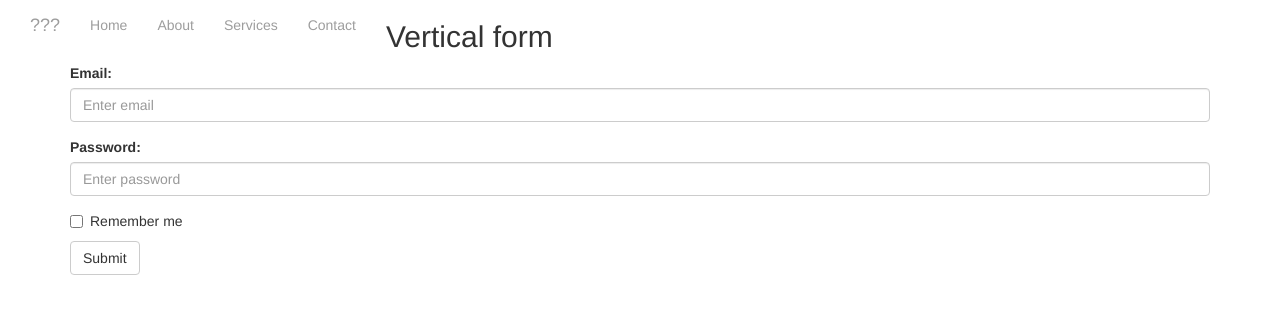
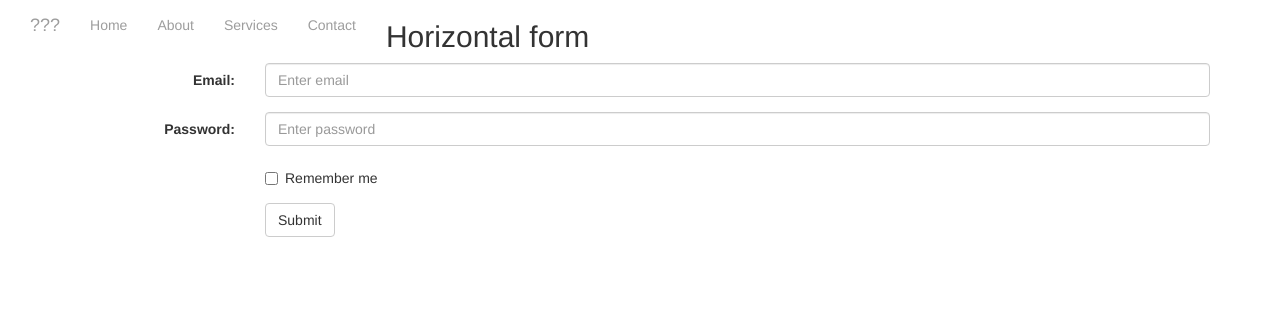
Before and after one commit to JaydenBuiLOL/Job-thingy, a plain HTML site: page index.html in a window 1280 px wide. Drawn offline with nearby package versions, Linux system fonts and the light colour scheme.

Commit message:
Update index.html

```diff
--- a/index.html
+++ b/index.html
@@ -31,21 +31,34 @@
     </nav>
 
     <div class="container">
-      <h2>Vertical form</h2>
-      <form action="/action_page.php">
+      <h2>Horizontal form</h2>
+      <form class="form-horizontal" action="/action_page.php">
         <div class="form-group">
-          <label for="email">Email:</label>
-          <input type="email" class="form-control" id="email" placeholder="Enter email" name="email">
+          <label class="control-label col-sm-2" for="email">Email:</label>
+          <div class="col-sm-10">
+            <input type="email" class="form-control" id="email" placeholder="Enter email" name="email">
+          </div>
         </div>
         <div class="form-group">
-           <label for="pwd">Password:</label>
-           <input type="password" class="form-control" id="pwd" placeholder="Enter password" name="pwd">
+          <label class="control-label col-sm-2" for="pwd">Password:</label>
+          <div class="col-sm-10">
+            <input type="password" class="form-control" id="pwd" placeholder="Enter password" name="pwd">
+          </div>
         </div>
-        <div class="checkbox">
-          <label><input type="checkbox" name="remember"> Remember me</label>
+        <div class="form-group">
+          <div class="col-sm-offset-2 col-sm-10">
+            <div class="checkbox">
+              <label><input type="checkbox" name="remember"> Remember me</label>
+            </div>
+          </div>
         </div>
-        <button type="submit" class="btn btn-default">Submit</button>
+        <div class="form-group">
+          <div class="col-sm-offset-2 col-sm-10">
+            <button type="submit" class="btn btn-default">Submit</button>
+          </div>
+        </div>
       </form>
     </div>
+
   </body>
 </html>
```
